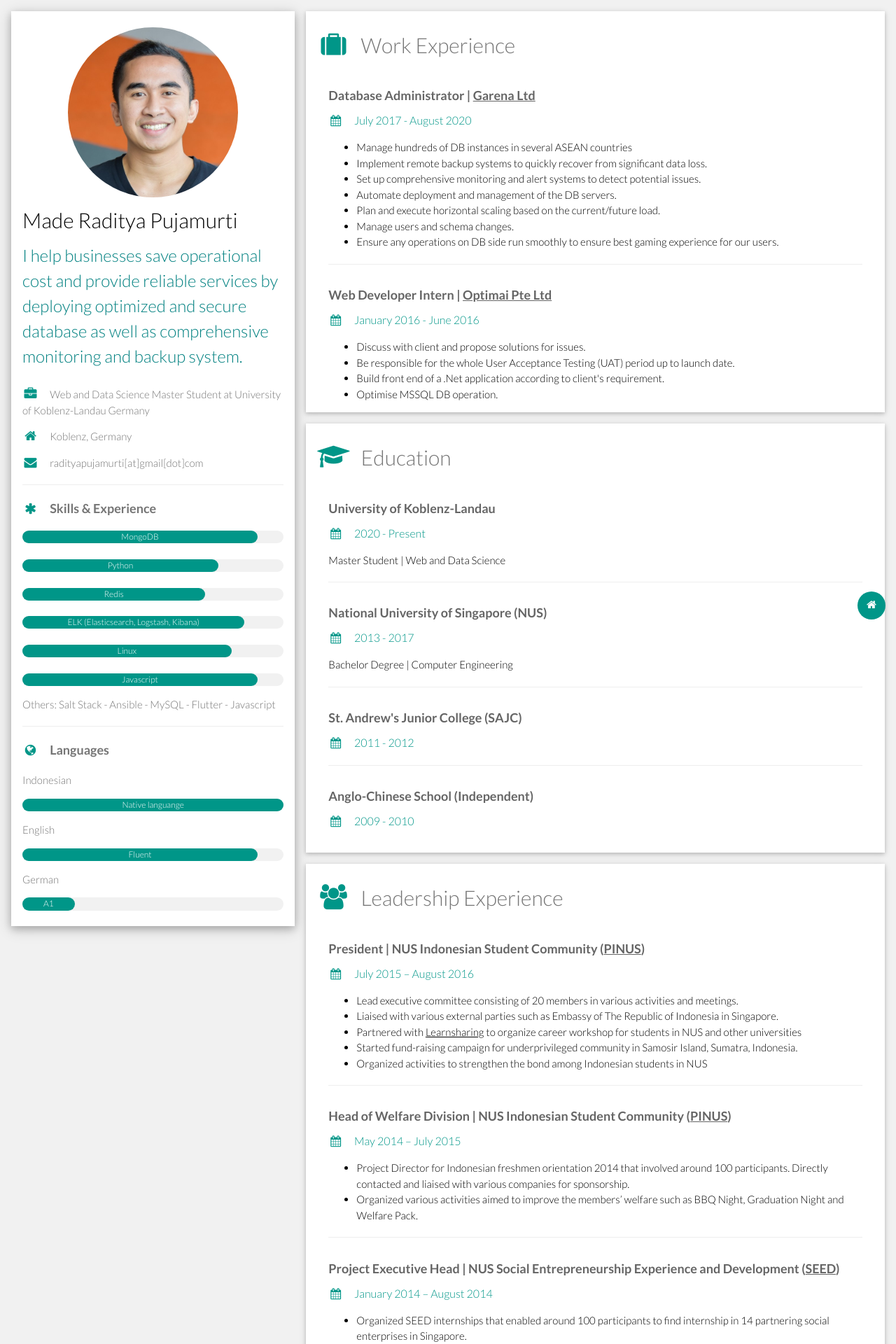
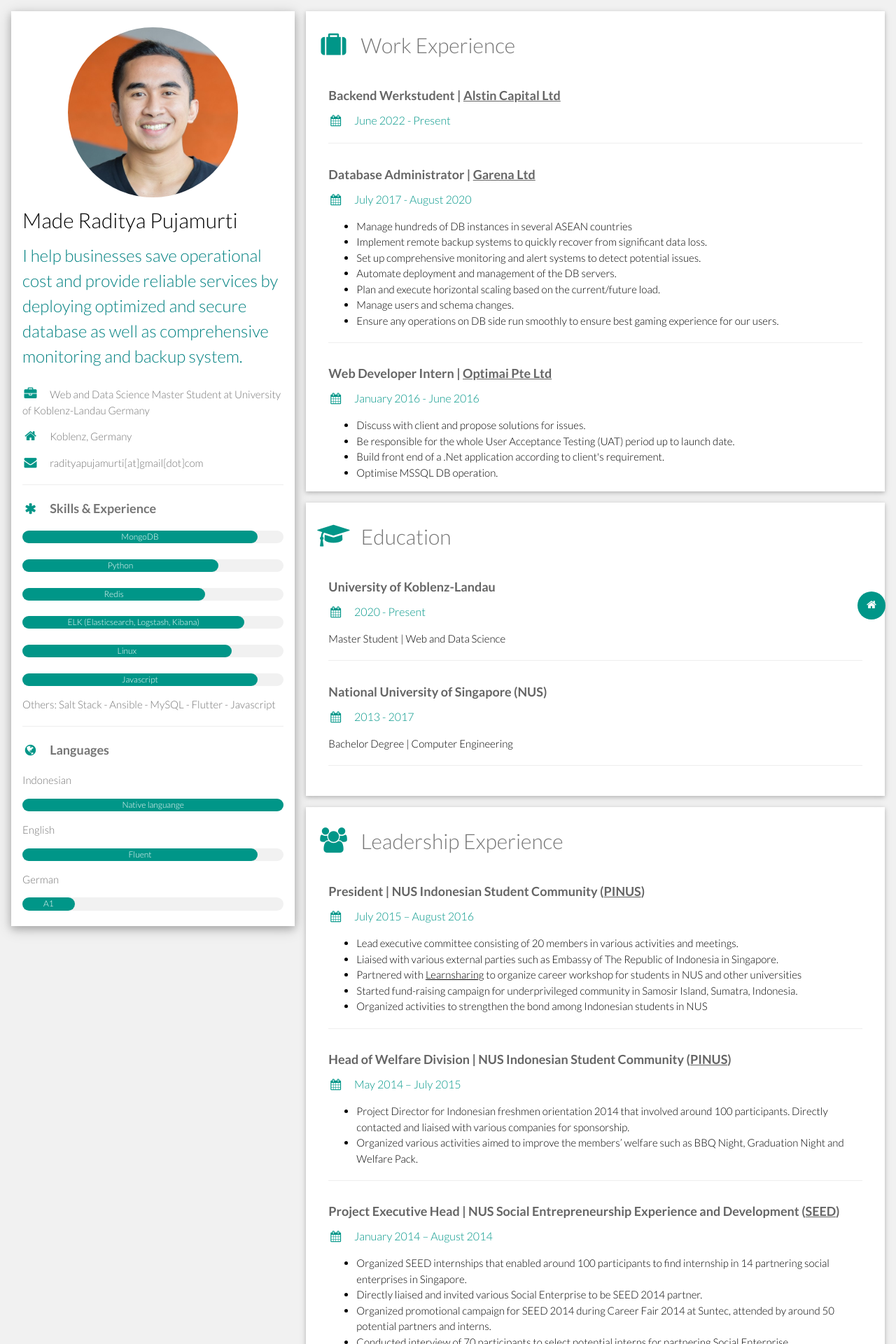
Before and after one commit to radityapujamurti/radityapujamurti.github.io, a Jekyll site: the page resume.html, which Jekyll copies as it is, in a window 1280 px wide. Shown: the top 1920 px of the page at 70% size. Built offline with Jekyll 4.4.1, drawn with Linux system fonts in a browser that asks for light colours.

Commit message:
updated resume

```diff
--- a/index.html
+++ b/index.html
@@ -12,7 +12,7 @@ layout: default
     <div class="w3-third">
       <i class="fa fa-desktop w3-margin-top w3-center"></i>
       <h3>Data Science</h3>
-      Data Pipeline | Machine Learning
+      <p>Scikit-learn | Spark</p>
     </div>
     <div class="w3-third">
       <i class="fa fa-database w3-margin-top"></i>
--- a/resume.html
+++ b/resume.html
@@ -40,7 +40,7 @@
         margin-top: 11px;
     }
 
-    #resume-photo > img {
+    #resume-photo>img {
         width: 60%;
         display: block;
         margin: 0 auto;
@@ -144,10 +144,16 @@
                             class="fa fa-suitcase fa-fw w3-margin-right w3-xxlarge w3-text-teal"></i>Work Experience
                     </h2>
                     <div class="w3-container">
+                        <h5 class="w3-opacity"><b>Backend Werkstudent | <a href="https://www.alstincapital.de/"
+                                    target='_blank'>Alstin Capital
+                                    Ltd</a> </b></h5>
+                        <h6 class="w3-text-teal"><i class="fa fa-calendar fa-fw w3-margin-right"></i>June 2022 - Present</h6>
+                        <hr>
+                    </div>
+                    <div class="w3-container">
                         <h5 class="w3-opacity"><b>Database Administrator | <a href="https://www.garena.sg/"
                                     target='_blank'>Garena
                                     Ltd</a> </b></h5>
-                        <!-- <h6 class="w3-text-teal"><i class="fa fa-calendar fa-fw w3-margin-right"></i>July 2017 - <span class="w3-tag w3-teal w3-round">Current</span></h6> -->
                         <h6 class="w3-text-teal"><i class="fa fa-calendar fa-fw w3-margin-right"></i>July 2017 - August
                             2020</h6>
                         <ul>
@@ -193,15 +199,6 @@
                         <h6 class="w3-text-teal"><i class="fa fa-calendar fa-fw w3-margin-right"></i>2013 - 2017</h6>
                         <p>Bachelor Degree | Computer Engineering</p>
                         <hr>
-                    </div>
-                    <div class="w3-container">
-                        <h5 class="w3-opacity"><b>St. Andrew's Junior College (SAJC)</b></h5>
-                        <h6 class="w3-text-teal"><i class="fa fa-calendar fa-fw w3-margin-right"></i>2011 - 2012</h6>
-                        <hr>
-                    </div>
-                    <div class="w3-container">
-                        <h5 class="w3-opacity"><b>Anglo-Chinese School (Independent)</b></h5>
-                        <h6 class="w3-text-teal"><i class="fa fa-calendar fa-fw w3-margin-right"></i>2009 - 2010</h6>
                     </div>
                     <br>
                 </div>
```
